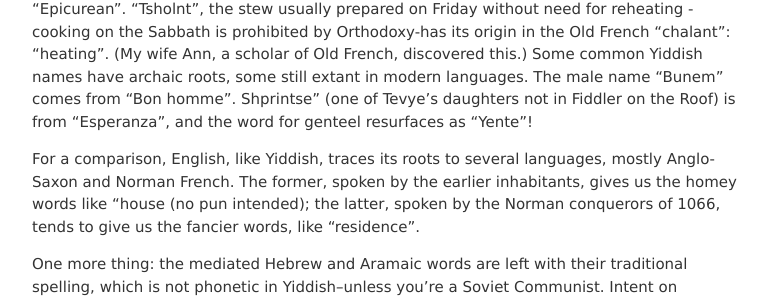
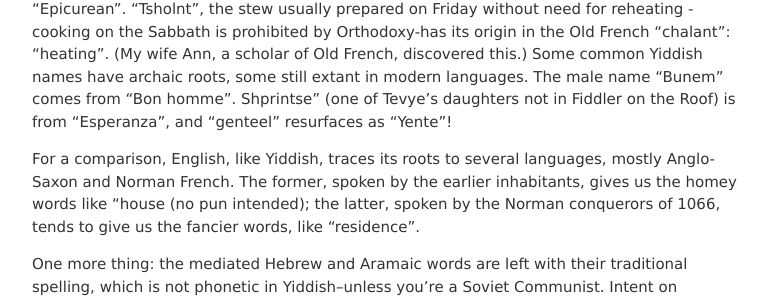
Before and after one commit to jvmallow/jvmallow.github.io, a Jekyll site: the page built from _posts/2025-05-31-Yiddish.md, in a window 1280 px wide and 900 px high, scrolled down 2406 px. Shown: the part 327-627 px from the top of the window, without its empty margins (248-1030 px from the left). Built offline with Jekyll 4.4.1, drawn with Linux system fonts in a browser that asks for light colours; a script that is not in the unit is left out; some of the changed text lies outside the part shown.

Commit message:
Update 2025-05-31-Yiddish.md

```diff
--- a/_posts/2025-05-31-Yiddish.md
+++ b/_posts/2025-05-31-Yiddish.md
@@ -33,7 +33,7 @@ About 20% of East European Yiddish is rooted in an archaic Slavic language that
 
 Some words mix the Germanic with the mediated Hebrew. Doctor: singular DOkter (Germanic), plural (Hebrew) dokTOYrim (Hebrew). Sometimes, two very different words, both Hebrew, mean the same thing. Holiday in modern Hebrew is "khag". In the mediated Hebrew of Yiddish it's "yontef", a shortening of "yom tov": "good day"  (technically "day good").  There is also underworld slang. "khad gadyo", the Aramaic song sung near the end of the Passover, literally "one goat", in underworld slang means "jail".
 
-The remainder of Yiddish comprises holdovers from languages acquired by Jews as they migrated from land to land.  "Shul": "school" stems from the Greek "skole", meaning "free time" (hardly a description of Yiddish schools). "Apikoyres": "heretic" derives from the Greek "Epicurean". "Tsholnt", the stew usually prepared on Friday without need for reheating - cooking on the Sabbath is prohibited by Orthodoxy-has its origin in the Old French "chalant": "heating". (My wife Ann, a scholar of Old French, discovered this.)  Some common Yiddish names have archaic roots, some still extant in modern languages. The male name "Bunem" comes from "Bon homme". Shprintse" (one of Tevye's daughters not in Fiddler on the Roof) is from "Esperanza", and the word for genteel resurfaces as "Yente"!
+The remainder of Yiddish comprises holdovers from languages acquired by Jews as they migrated from land to land.  "Shul": "school" stems from the Greek "skole", meaning "free time" (hardly a description of Yiddish schools). "Apikoyres": "heretic" derives from the Greek "Epicurean". "Tsholnt", the stew usually prepared on Friday without need for reheating - cooking on the Sabbath is prohibited by Orthodoxy-has its origin in the Old French "chalant": "heating". (My wife Ann, a scholar of Old French, discovered this.)  Some common Yiddish names have archaic roots, some still extant in modern languages. The male name "Bunem" comes from "Bon homme". Shprintse" (one of Tevye's daughters not in Fiddler on the Roof) is from "Esperanza", and "genteel" resurfaces as "Yente"!
 
 For a comparison, English, like Yiddish, traces its roots to several languages, mostly Anglo-Saxon and Norman French. The former, spoken by the earlier inhabitants, gives us the homey words like "house (no pun intended); the latter, spoken by the Norman conquerors of 1066, tends to give us the fancier words, like "residence".
 
```
